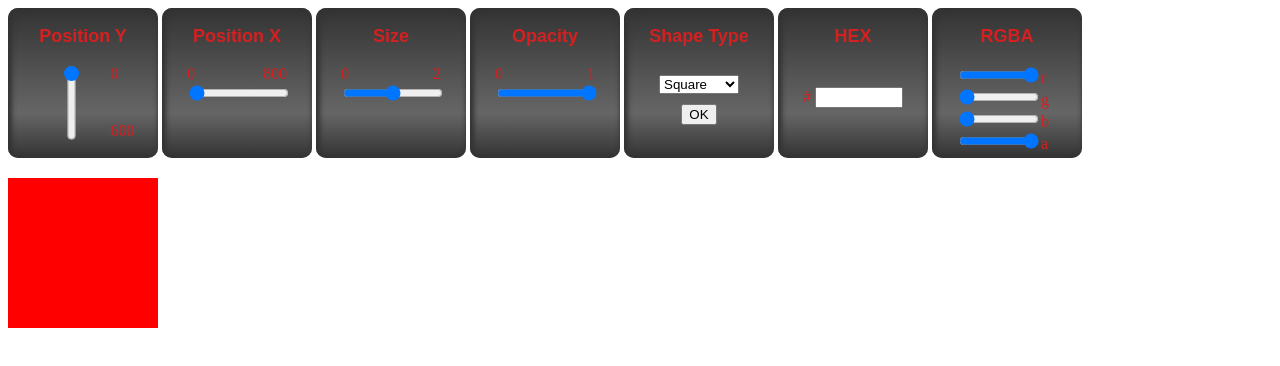
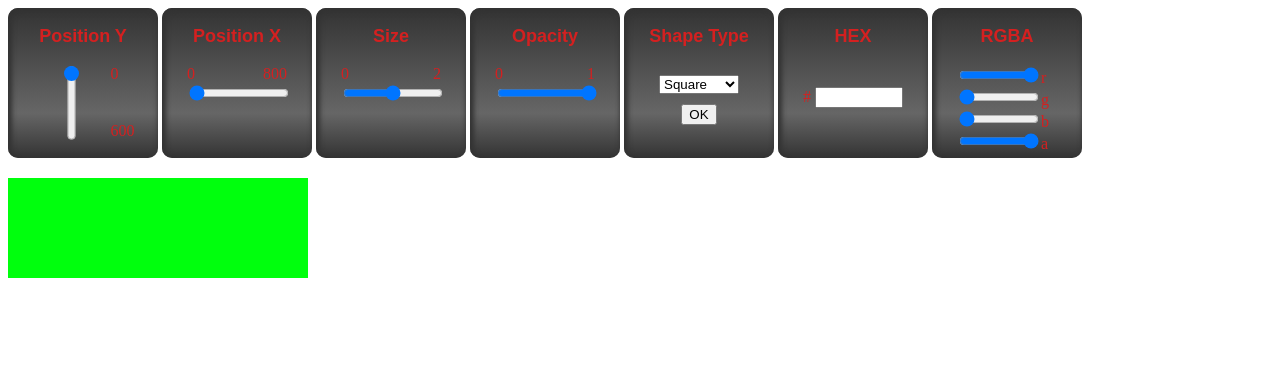
Before and after one commit to shymba/Block-Manipulation, a plain HTML site: page index.html in a window 1280 px wide. Drawn offline with Linux system fonts and the light colour scheme.

Commit message:
change style (color, size - movable block)

```diff
--- a/style.css
+++ b/style.css
@@ -72,9 +72,9 @@ h3{
 	position: relative;
 }
 #block{
-	width: 150px;
-	height: 150px;
-	background-color: #ff0000;
+	width: 300px;
+	height: 100px;
+	background-color: #00ff0d;
 	position: absolute;
 	left: 0;
 	top: 0;
```
